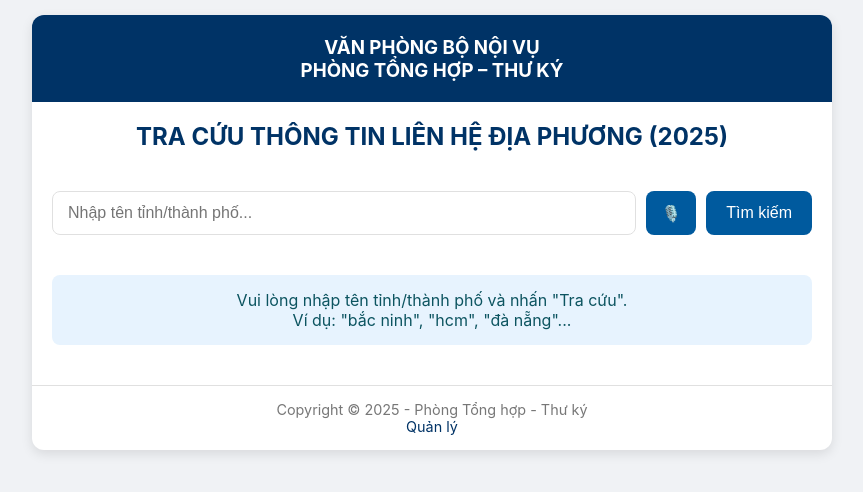
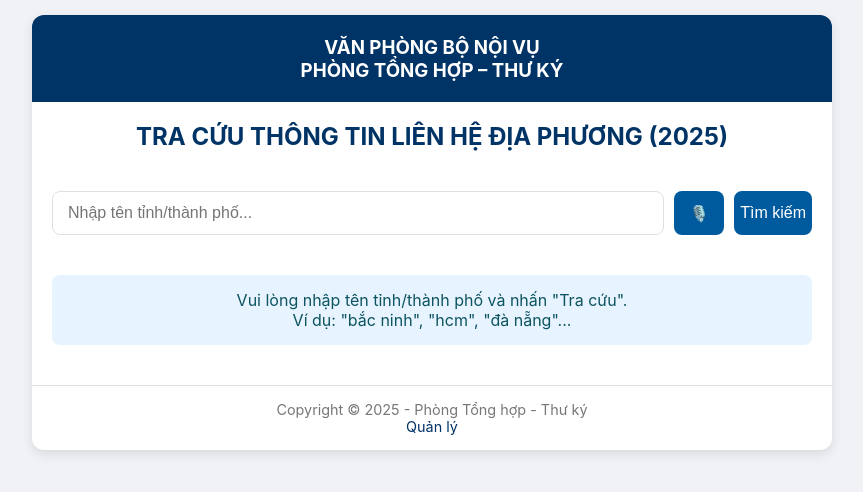
Before and after one commit to vpbonoivu/tracuu, a plain HTML site: page index.html in a window 1280 px wide. Shown: the whole page, without its empty margins (208-1071 px from the left). Drawn offline with Linux system fonts and the light colour scheme.

Commit message:
Add files via upload

```diff
--- a/index.html
+++ b/index.html
@@ -64,7 +64,7 @@
             font-size: 1em;
         }
         button {
-            padding: 12px 20px;
+            /* padding: 12px 20px; */
             border: none;
             border-radius: 8px;
             background-color: var(--button-bg);
```
